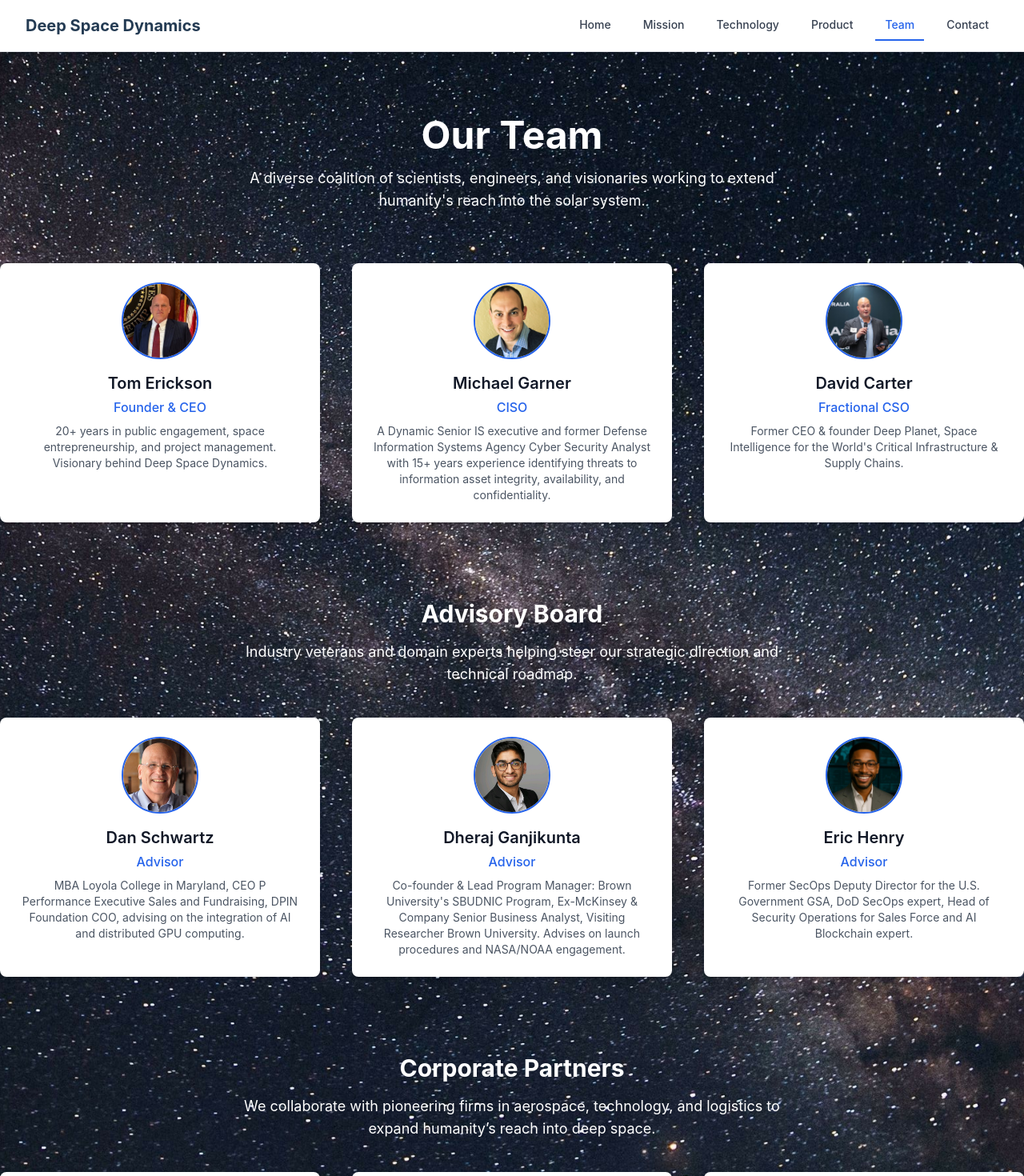
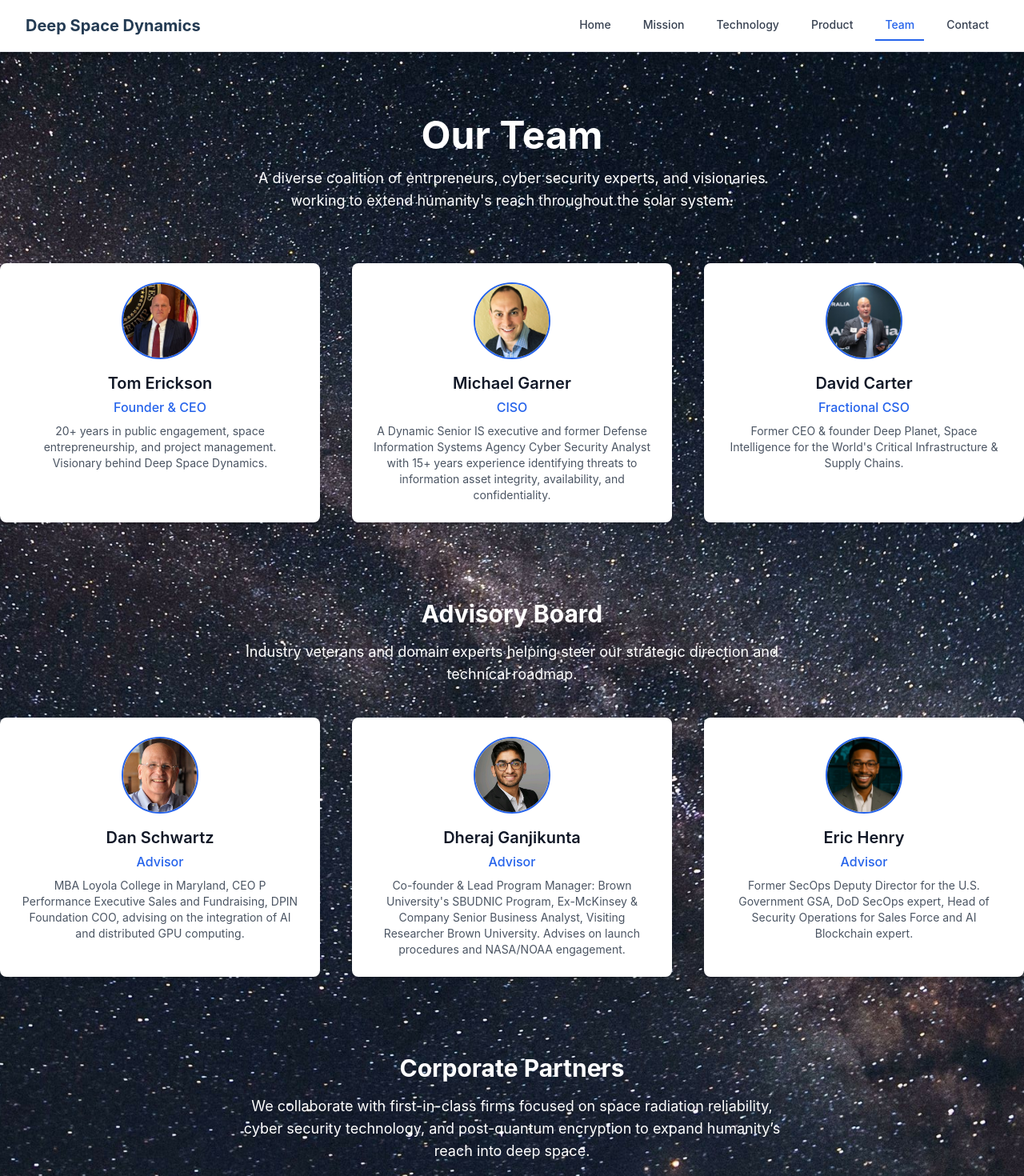
Before and after one commit to tommytoyou/deep-space-dynamics, a React (Create React App) app: page /team in a window 1280 px wide. Shown: the top 1470 px of the page at 80% size. Built offline with nearby package versions, Linux system fonts and the light colour scheme; the HTML template or start-up script is replaced by a standard one.

Commit message:
Updated team, advisors, and partners sections

```diff
--- a/src/pages/Team.jsx
+++ b/src/pages/Team.jsx
@@ -11,7 +11,7 @@ const Team = () => {
         <div className="text-center mb-16">
           <h1 className="text-4xl md:text-5xl font-bold text-white mb-4">Our Team</h1>
           <p className="text-lg text-white max-w-2xl mx-auto">
-            A diverse coalition of scientists, engineers, and visionaries working to extend humanity's reach into the solar system.
+            A diverse coalition of entrpreneurs, cyber security experts, and visionaries working to extend humanity's reach throughout the solar system.
           </p>
         </div>
 
@@ -93,7 +93,7 @@ const Team = () => {
         <div className="text-center mt-24 mb-10">
           <h2 className="text-3xl font-bold text-white mb-4">Corporate Partners</h2>
           <p className="text-lg text-white max-w-2xl mx-auto">
-            We collaborate with pioneering firms in aerospace, technology, and logistics to expand humanity’s reach into deep space.
+            We collaborate with first-in-class firms focused on space radiation reliability, cyber security technology, and post-quantum encryption to expand humanity’s reach into deep space.
           </p>
         </div>
 
```
